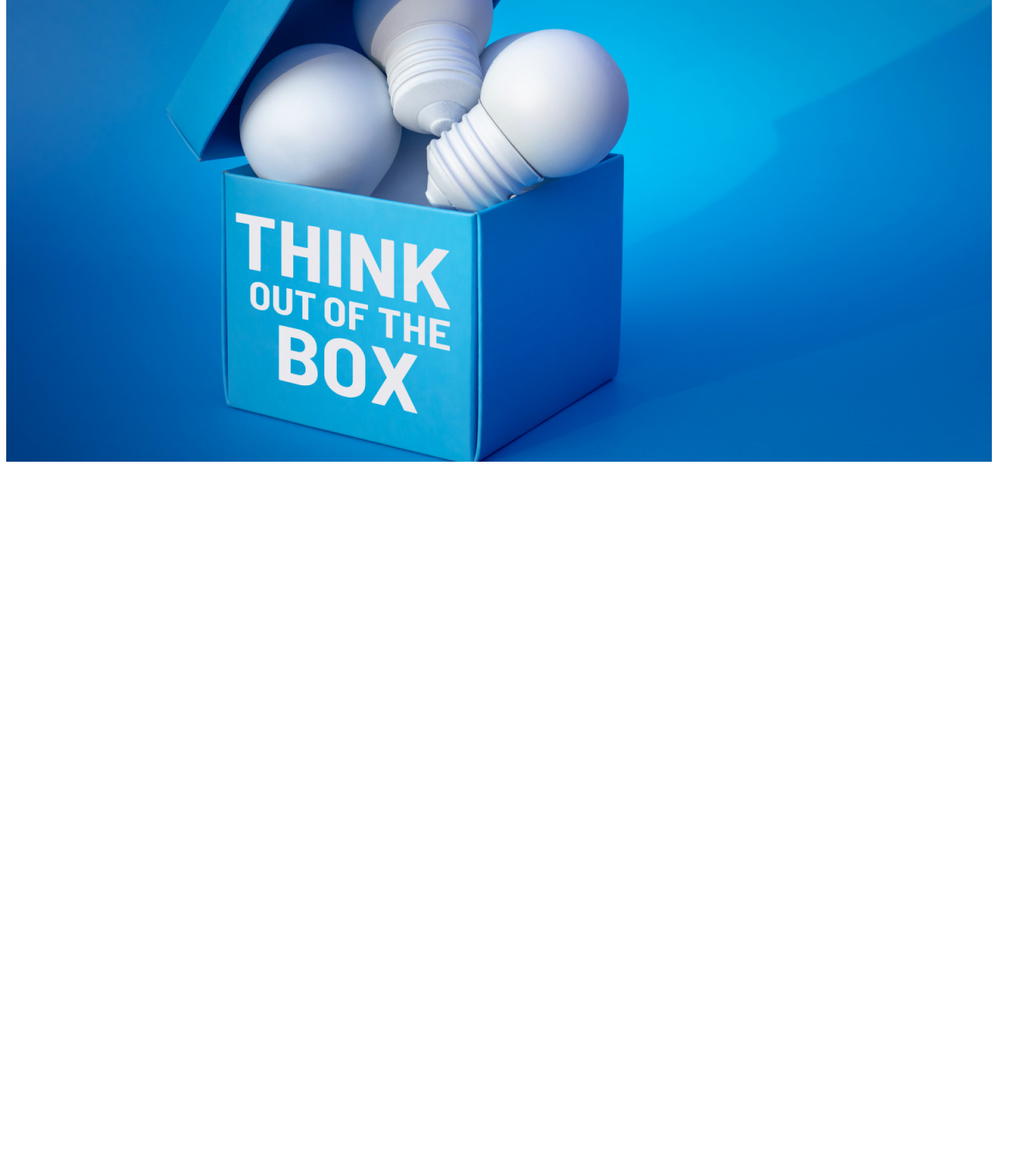
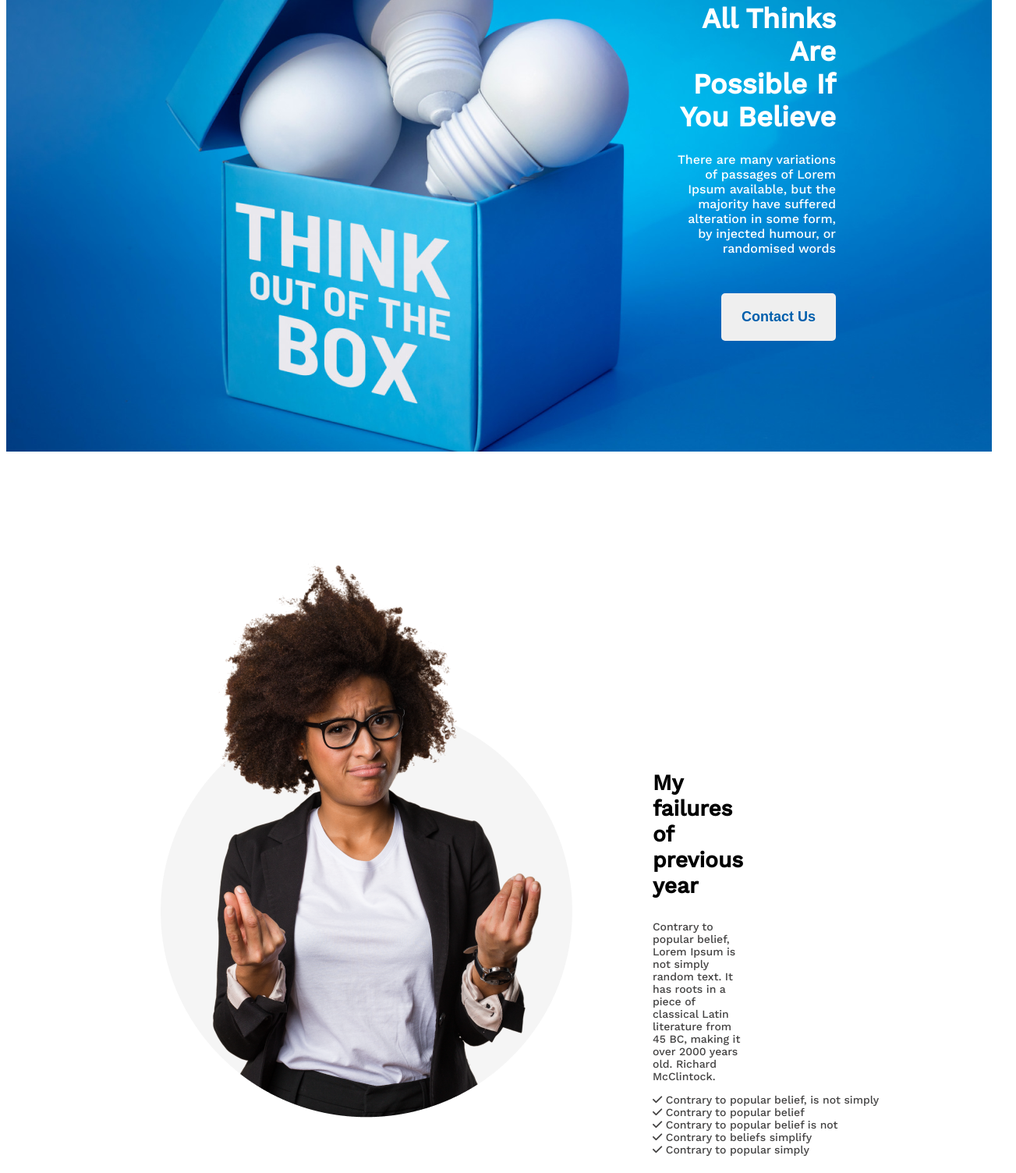
Before and after one commit to being-saiful/new-year, a plain HTML site: page index.html in a window 1280 px wide. Shown: the part 229-1733 px from the top of the page at 78% size, 1303 px wide, since content can reach past the window. Before the commit the page ends 829 px from the top, so only its background shows below. Drawn offline with nearby package versions, Linux system fonts and the light colour scheme; a web font is replaced by a local one.

Commit message:
my-failure section has been added

```diff
--- a/index.html
+++ b/index.html
@@ -12,19 +12,46 @@
     <link
         href="https://fonts.googleapis.com/css2?family=Luxurious+Roman&family=Open+Sans&family=Poppins:ital,wght@1,600&family=Work+Sans:wght@500&display=swap"
         rel="stylesheet">
+    <script src="https://kit.fontawesome.com/e79bdc6f8c.js" crossorigin="anonymous"></script>
 </head>
 
 <body>
 
     <header>
-        <h1 class="header-title">All Thinks Are Possible If You Believe</h1>
-        <p class="header-description">There are many variations of passages of Lorem Ipsum available, but the majority
-            have suffered alteration in
-            some form, by injected humour, or randomised words</p>
-        <button class="common-btn">Contact Us</button>
+        <div class="header-container">
+            <h1 class="header-title">All Thinks Are Possible If You Believe</h1>
+            <p class="header-description">There are many variations of passages of Lorem Ipsum available, but the
+                majority
+                have suffered alteration in
+                some form, by injected humour, or randomised words</p>
+            <button class="common-btn">Contact Us</button>
+
+        </div>
+
     </header>
 
     <main>
+
+        <!-- my failures section -->
+
+        <section class="my-failure">
+            <div class="my-failure-img">
+                <img src="/images/person.png" alt="">
+            </div>
+            <div class="my-failure-texts">
+                <h3 class="my-failure-title">My failures of previous year</h3>
+                <p class="my-failure-description">Contrary to popular belief, Lorem Ipsum is not simply random text.
+                    It has roots in a piece of classical Latin literature from 45 BC, making it over 2000 years old.
+                    Richard McClintock.</p>
+                <ul class="my-failure-description-list">
+                    <li><i class="fa-solid fa-check"></i> Contrary to popular belief, is not simply</li>
+                    <li><i class="fa-solid fa-check"></i> Contrary to popular belief</li>
+                    <li><i class="fa-solid fa-check"></i> Contrary to popular belief is not</li>
+                    <li><i class="fa-solid fa-check"></i> Contrary to beliefs simplify</li>
+                    <li><i class="fa-solid fa-check"></i> Contrary to popular simply</li>
+                </ul>
+            </div>
+        </section>
 
     </main>
 
--- a/style.css
+++ b/style.css
@@ -4,9 +4,77 @@ body {
     font-family: 'Work Sans', sans-serif;
 }
 
+/* header styles */
+
 header {
     background-image: url(/images/banner/banner3.png);
     background-repeat: no-repeat;
-    max-width: 1580px;
+    width: 100%;
     height: 800px;
+    text-align: right;
 }
+
+.header-container {
+    padding-top: 200px;
+    margin-left: 860px;
+    margin-right: 200px;
+}
+
+.header-title {
+    font-size: 36px;
+    font-weight: 700;
+    color: #FFFFFF;
+}
+
+.header-description {
+    font-size: 16px;
+    font-weight: 400;
+    color: #FFFFFF;
+}
+
+.common-btn {
+    font-size: 18px;
+    font-weight: 600;
+    color: #005FAC;
+    margin-top: 32px;
+    padding: 20px 26px;
+    border-radius: 5px;
+    border: none;
+}
+
+/* my failure styles */
+
+.my-failure {
+    display: flex;
+    gap: 85px;
+    margin-top: 130px;
+}
+
+.my-failure-img {
+    margin-left: 175px;
+}
+
+.my-failure-texts {
+    margin-top: 250px;
+}
+
+.my-failure-title {
+    font-size: 28px;
+    font-weight: 700;
+    margin-right: 350px;
+}
+
+.my-failure-description {
+    font-size: 14px;
+    font-weight: 400;
+    color: #444343;
+    margin-right: 350px;
+}
+
+.my-failure-description-list {
+    font-size: 14px;
+    font-weight: 400;
+    color: #444343;
+    list-style: none;
+    padding-left: 0px;
+}
```
